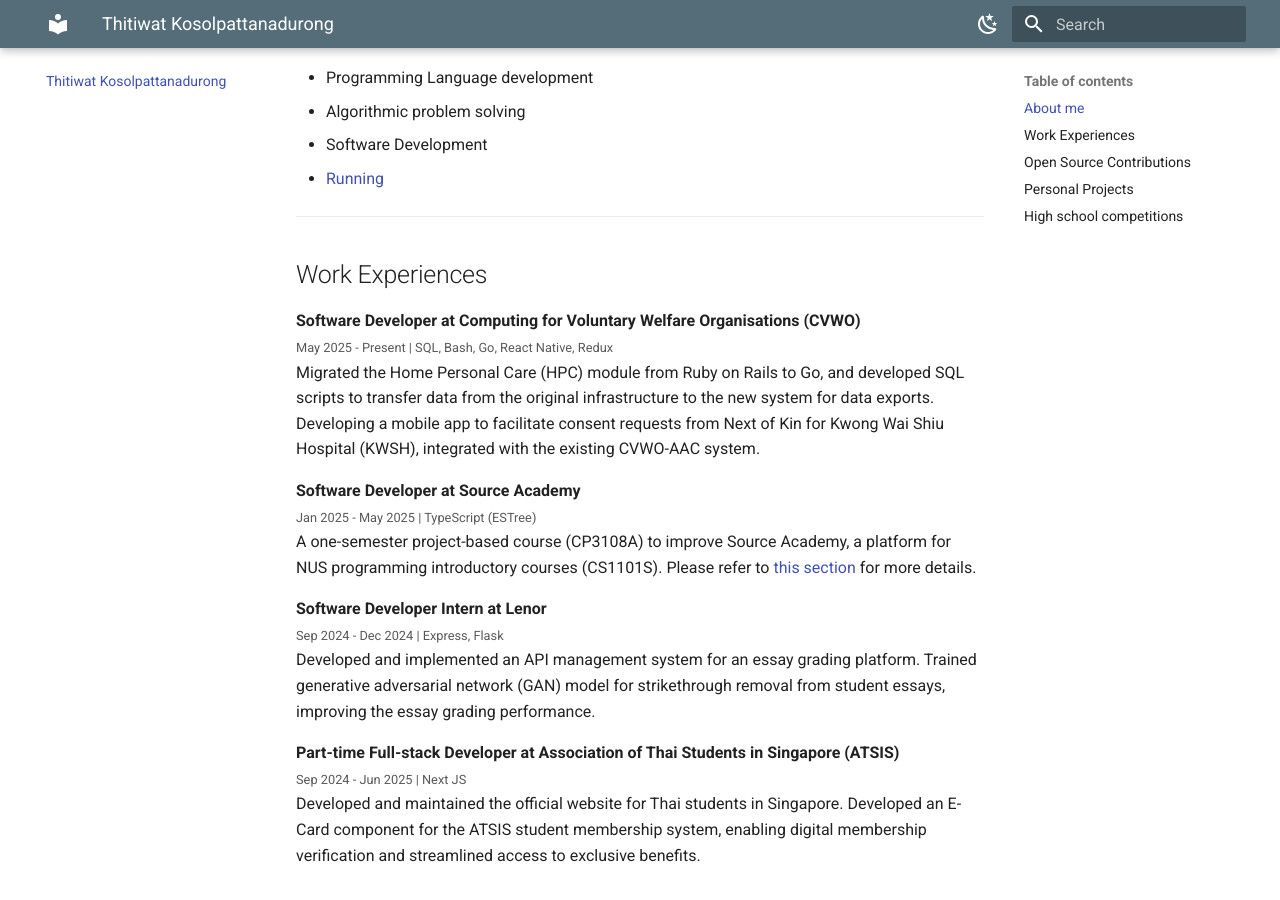
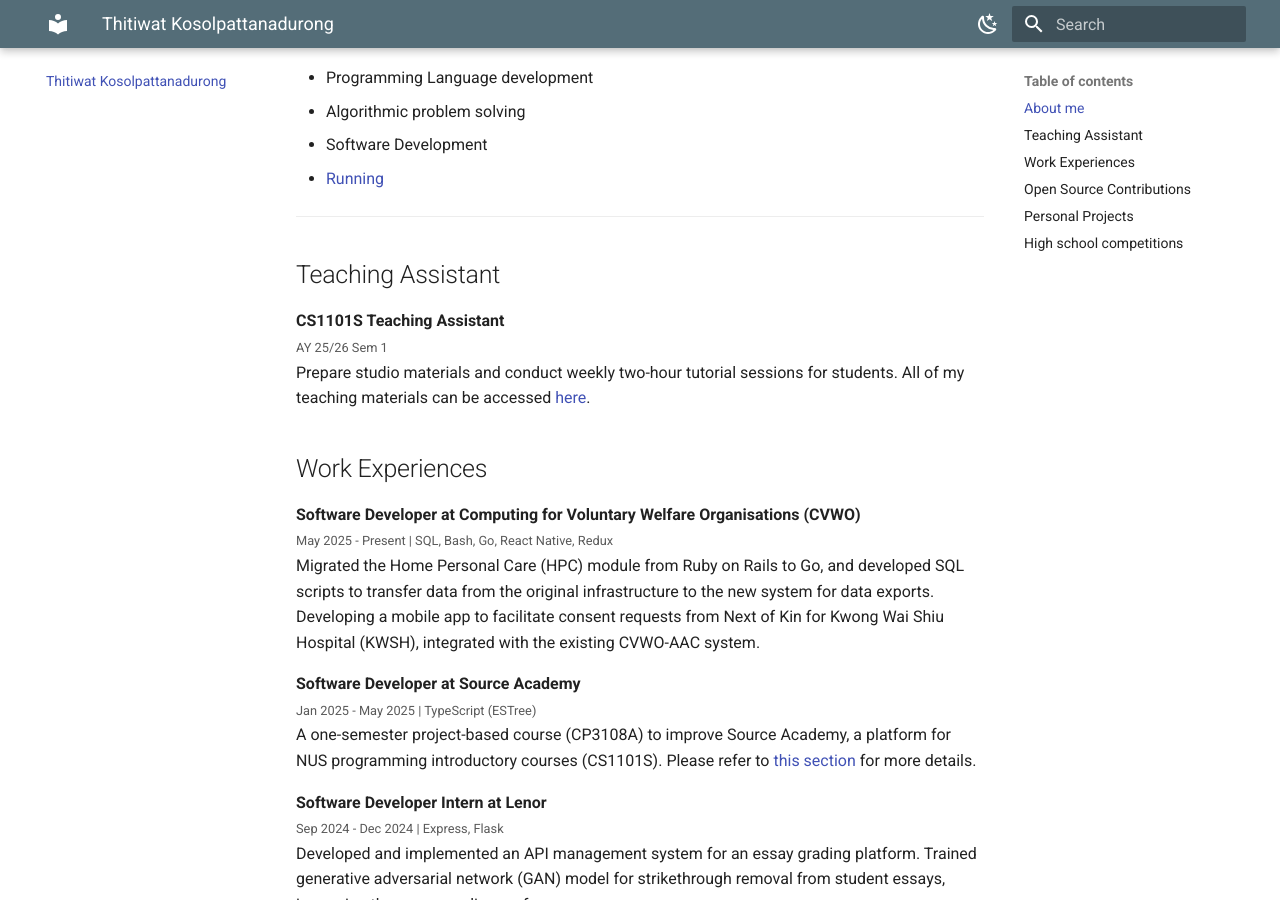
Before and after one commit to CATISNOTSODIUM/CATISNOTSODIUM.github.io, an MkDocs documentation site: the page built from docs/index.md, in a window 1280 px wide and 900 px high, scrolled down 348 px. Built offline with MkDocs 1.6.1 and Material for MkDocs 9.7.7, drawn with Linux system fonts in a browser that asks for light colours.

```diff
--- a/docs/index.md
+++ b/docs/index.md
@@ -8,6 +8,11 @@ I'm currently a first-year Computer Science student at National University of Si
 - Software Development
 - [Running](blogs/running.md)
 ---
+## Teaching Assistant
+**CS1101S Teaching Assistant** <br>
+<small>AY 25/26 Sem 1</small><br>
+Prepare studio materials and conduct weekly two-hour tutorial sessions for students. All of my teaching materials can be accessed [here](blogs/CS1101S.md).
+
 ## Work Experiences
 **Software Developer at Computing for
 Voluntary Welfare Organisations (CVWO)** <br>
```
Also changed, not shown: docs/blogs/CS1101S.md (added, +11 -0 lines).
